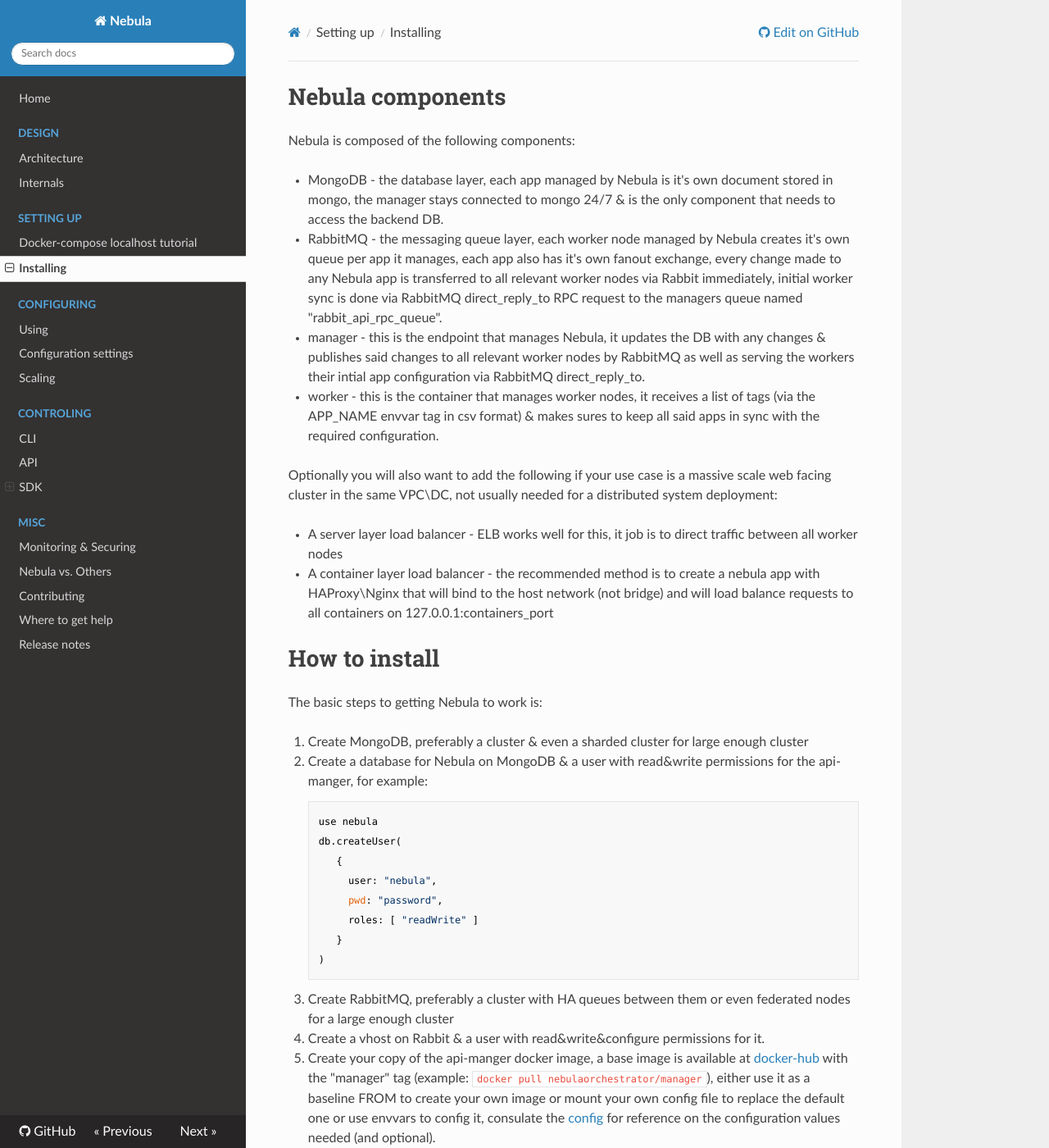
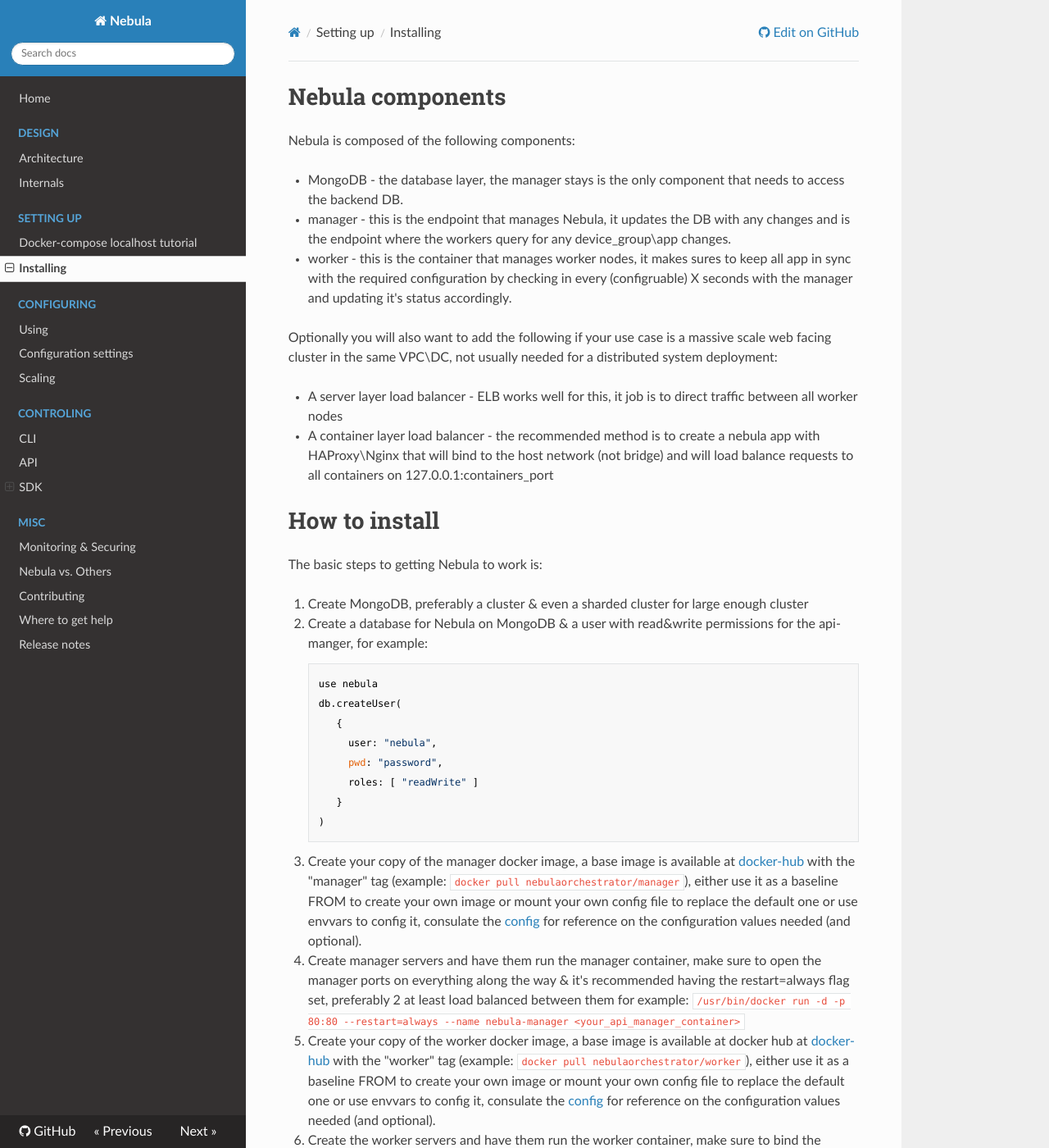
Before and after one commit to nebula-orchestrator/docs, an MkDocs documentation site: the page built from docs/install.md, in a window 1280 px wide and 1400 px high. Shown: the whole window at 82% size. Built offline with MkDocs 1.6.1, drawn with Linux system fonts in a browser that asks for light colours; nearby versions of some CDN libraries; old or Windows-style settings are respelled for this version of MkDocs; some of the changed text lies outside the part shown.

Commit message:
updated the install docs to match 2.0.0 changse

```diff
--- a/docs/install.md
+++ b/docs/install.md
@@ -2,10 +2,9 @@
 
 Nebula is composed of the following components:
 
-* MongoDB - the database layer, each app managed by Nebula is it's own document stored in mongo, the manager stays connected to mongo 24/7 & is the only component that needs to access the backend DB.
-* RabbitMQ - the messaging queue layer, each worker node managed by Nebula creates it's own queue per app it manages, each app also has it's own fanout exchange, every change made to any Nebula app is transferred to all relevant worker nodes via Rabbit immediately, initial worker sync is done via RabbitMQ direct_reply_to RPC request to the managers queue named "rabbit_api_rpc_queue".
-* manager - this is the endpoint that manages Nebula, it updates the DB with any changes & publishes said changes to all relevant worker nodes by RabbitMQ as well as serving the workers their intial app configuration via RabbitMQ direct_reply_to.
-* worker - this is the container that manages worker nodes, it receives a list of tags (via the APP_NAME envvar tag in csv format) & makes sures to keep all said apps in sync with the required configuration.
+* MongoDB - the database layer, the manager stays is the only component that needs to access the backend DB.
+* manager - this is the endpoint that manages Nebula, it updates the DB with any changes and is the endpoint where the workers query for any device_group\app changes.
+* worker - this is the container that manages worker nodes, it makes sures to keep all app in sync with the required configuration by checking in every (configruable) X seconds with the manager and updating it's status accordingly.
 
 Optionally you will also want to add the following if your use case is a massive scale web facing cluster in the same VPC\DC, not usually needed for a distributed system deployment:
 
@@ -28,18 +27,18 @@
            }
         )
 
-3. Create RabbitMQ, preferably a cluster with HA queues between them or even federated nodes for a large enough cluster
-4. Create a vhost on Rabbit & a user with read&write&configure permissions for it.
-5. Create your copy of the api-manger docker image, a base image is available at [docker-hub](https://hub.docker.com/r/nebulaorchestrator/manager/) with the "manager" tag (example: `docker pull nebulaorchestrator/manager`), either use it as a baseline FROM to create your own image or mount your own config file to replace the default one or use envvars to config it, consulate the [config](config.md) for reference on the configuration values needed (and optional).
-6. Create api servers and have them run the manager container, make sure to open the manager ports on everything along the way & it's recommended having the restart=always flag set, preferably 2 at least load balanced between them for example:
+3. Create your copy of the manager docker image, a base image is available at [docker-hub](https://hub.docker.com/r/nebulaorchestrator/manager/) with the "manager" tag (example: `docker pull nebulaorchestrator/manager`), either use it as a baseline FROM to create your own image or mount your own config file to replace the default one or use envvars to config it, consulate the [config](config.md) for reference on the configuration values needed (and optional).
+4. Create manager servers and have them run the manager container, make sure to open the manager ports on everything along the way & it's recommended having the restart=always flag set, preferably 2 at least load balanced between them for example:
  `/usr/bin/docker run -d -p 80:80 --restart=always --name nebula-manager <your_api_manager_container>`
-7. Create your copy of the worker-manger docker image, a base image is available at docker hub at [docker-hub](https://hub.docker.com/r/nebulaorchestrator/worker/) with the "worker" tag (example: `docker pull nebulaorchestrator/worker`), either use it as a baseline FROM to create your own image or mount your own config file to replace the default one or use envvars to config it, consulate the [config](config.md) for reference on the configuration values needed (and optional).
-8. Create the worker servers and have them run the worker container, make sure to bind the docker socket & having the restart=always flag set is mandatory as nebula worker relies on containers restarts to reconnect to rabbit in case of long durations of it being unable to connect to rabbit in order to ensure latest app config is set correctly, the container needs to run with an APP_NAME envvvar:
- `/usr/bin/docker run -d --restart=always -e APP_NAME="example-app,example-app-load-balancer,example-app-logg-aggregator" --name nebula-worker -v /var/run/docker.sock:/var/run/docker.sock <your_worker_manager_container>`
+5. Create your copy of the worker docker image, a base image is available at docker hub at [docker-hub](https://hub.docker.com/r/nebulaorchestrator/worker/) with the "worker" tag (example: `docker pull nebulaorchestrator/worker`), either use it as a baseline FROM to create your own image or mount your own config file to replace the default one or use envvars to config it, consulate the [config](config.md) for reference on the configuration values needed (and optional).
+6. Create the worker servers and have them run the worker container, make sure to bind the docker socket & having the restart=always flag set is mandatory as nebula worker relies on containers restarts to reconnect to rabbit in case of long durations of it being unable to connect to rabbit in order to ensure latest app config is set correctly, the container needs to run with an APP_NAME envvvar:
+ `/usr/bin/docker run -d --restart=always -e DEVICE_GROUP="example-device-group" --name nebula-worker -v /var/run/docker.sock:/var/run/docker.sock <your_worker_manager_container>`
     * note that to make things easier a sample RancherOS [cloud-config](https://github.com/nebula-orchestrator/docs/blob/master/examples/rancheros/cloud-config) is provided, just change every variable marked inside <> and start a new server with it.
-9. If used for a web based service & not an IoT deployment create the haproxy\lb on each worker server, the recommended method is to have it containerized and managed from inside nebula as another nebula app (possibly not needed for services not accepting outside requests or for small scale where just the outside LB will do), attached is an [example-config](https://github.com/nebula-orchestrator/nebula/blob/master/docs/haproxy.cfg).
-10. If used for a web based service & not an IoT deployment create either an external LB\ELB to route traffic between the worker servers or route53\DNS LB between the servers.
-11. Create the apps using the nebula API using the same APP_NAME as those you passed to the worker
+7. If used for a web based service & not an IoT deployment create the haproxy\lb on each worker server, the recommended method is to have it containerized and managed from inside nebula as another nebula app (possibly not needed for services not accepting outside requests or for small scale where just the outside LB will do), attached is an [example-config](https://github.com/nebula-orchestrator/nebula/blob/master/docs/haproxy.cfg).
+8. If used for a web based service & not an IoT deployment create either an external LB\ELB to route traffic between the worker servers or route53\DNS LB between the servers.
+9. Create the apps using the nebula API.
+10. create the device_group with the same name as the one you gave the workers "DEVICE_GROUP" envvar and have it include the apps you created.
+
 
 # ARM version
 
```
